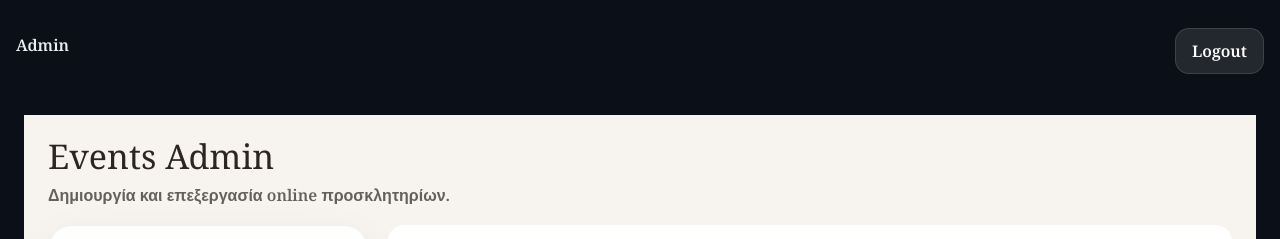
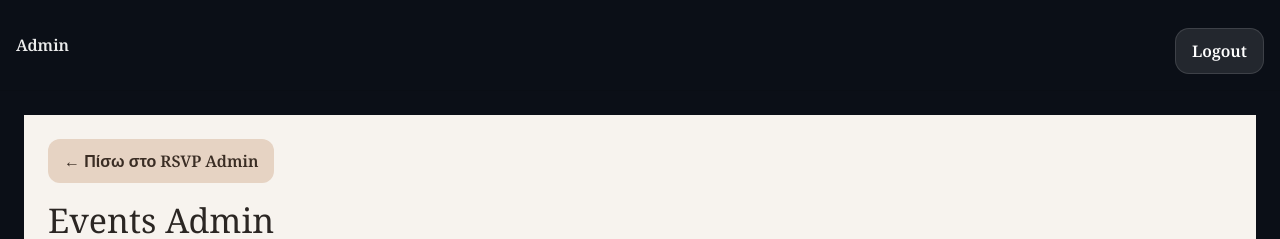
Before and after one commit to LabLouEvents/LabLouInvitation, a Next.js app: page /admin/events in a window 1280 px wide. Shown: the top 239 px of the page. Built offline with nearby package versions, Linux system fonts and the light colour scheme; no server answers; the database is empty; a web font is replaced by a local one.

Commit message:
add back button to admin events page

```diff
--- a/app/admin/events/page.tsx
+++ b/app/admin/events/page.tsx
@@ -1,6 +1,6 @@
-import Link from "next/link";
 "use client";
 
+import Link from "next/link";
 import { useEffect, useState } from "react";
 import { createClient } from "@supabase/supabase-js";
 import AdminEventForm from "@/components/AdminEventForm";
@@ -103,6 +103,12 @@ export default function AdminEventsPage() {
   return (
     <div style={page}>
       <div style={container}>
+        <div style={{ marginBottom: 20 }}>
+          <Link href="/admin" style={backBtn}>
+            ← Πίσω στο RSVP Admin
+          </Link>
+        </div>
+
         <div style={header}>
           <div>
             <h1 style={title}>Events Admin</h1>
@@ -173,6 +179,16 @@ const page: React.CSSProperties = {
 const container: React.CSSProperties = {
   maxWidth: 1320,
   margin: "0 auto",
+};
+
+const backBtn: React.CSSProperties = {
+  display: "inline-block",
+  padding: "10px 16px",
+  borderRadius: 12,
+  background: "#e6d3c3",
+  color: "#3a2d24",
+  textDecoration: "none",
+  fontWeight: 700,
 };
 
 const header: React.CSSProperties = {
@@ -270,13 +286,3 @@ const emptyEvents: React.CSSProperties = {
   color: "rgba(0,0,0,0.55)",
   padding: "8px 4px",
 };
-const backBtn: React.CSSProperties = {
-  display: "inline-block",
-  marginBottom: 20,
-  padding: "8px 14px",
-  borderRadius: 12,
-  background: "rgba(255,255,255,0.2)",
-  color: "white",
-  textDecoration: "none",
-  fontWeight: 600,
-};
```
